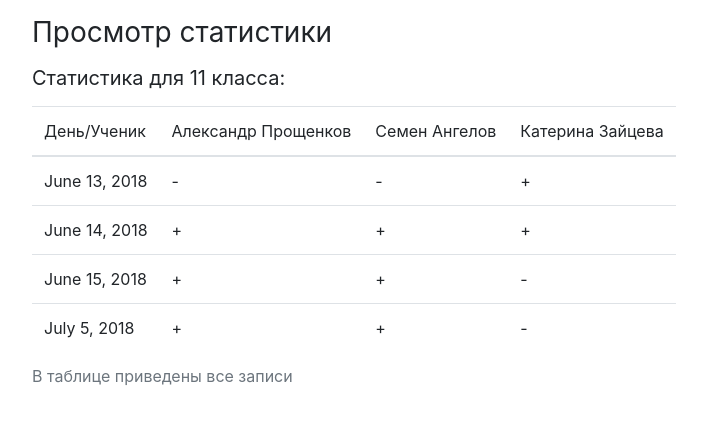
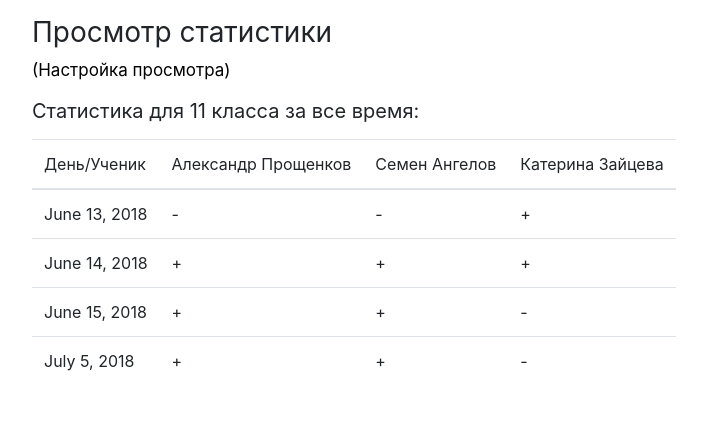
Before and after one commit to KeltorHD/django_project, a Django app: page /class/4/ in a window 1280 px wide. Shown: the part 71-495 px from the top of the page, without its empty margins (53-760 px from the left). Run offline with Django 3.2, Linux system fonts and the light colour scheme; a user stored in the database is signed in; data comes from the database, SQL or seed files in the repository; both versions use the stored data as it was after the commit; lists and menus that the app fills with data are empty; some libraries are stand-ins or nearby versions.

Commit message:
Настройка просмотра в статистике

```diff
--- a/app/static/css/styles.css
+++ b/app/static/css/styles.css
@@ -10,3 +10,21 @@
 .nav-item :hover{
   text-decoration: underline;
 }
+.ref{
+	font-size: 17px;
+	color: #000;
+}
+.ref:hover{
+	color: #000;
+	cursor: pointer;
+	text-decoration: underline;
+}
+ul{
+	list-style: circle;
+}
+.ul :hover{
+	list-style: disc;
+}
+.settings-list li a{
+	color: #000;
+}
--- a/app/static/js/script.js
+++ b/app/static/js/script.js
@@ -1,20 +1,11 @@
 $( document ).ready(function() {
 
-$( ".hidden" ).hide();
-$( ".menu" ).hide();
+$( ".settings" ).hide();
 
-$( ".hamburger" ).click(function() {
-$( ".menu" ).slideToggle( "slow", function() {
-$( ".hamburger" ).hide();
-$( ".cross" ).show();
+$( ".ref" ).click(function() {
+$( ".settings" ).slideToggle( "fast", function() {
 });
 });
 
-$( ".cross" ).click(function() {
-$( ".menu" ).slideToggle( "slow", function() {
-$( ".cross" ).hide();
-$( ".hamburger" ).show();
-});
-});
 
 });
--- a/app/templates/app/faq.html
+++ b/app/templates/app/faq.html
@@ -6,7 +6,7 @@
 	<h3 class="font-weight-normal">Раздел чаво</h3>
 	<p></p>
 	<h5 class="font-weight-normal">Ссылки на некоторые пункты раздела:</h5>
-	<ul class="faq">
+	<ul class="faq ul">
 		<li><a href="">Первый якорь</a></li>
 		<li>
 			<a href="">Второй якорь</a>
--- a/app/templates/app/list.html
+++ b/app/templates/app/list.html
@@ -5,7 +5,7 @@
 <div class="container">
 	<h3 class="font-weight-normal">Список последних 50 записей:</h3>
 	<p></p>
-	<ul>
+	<ul class="ul">
 	  {% for i in state %}
 	    <h6 <h3 class="font-weight-normal"><li><a href="{{i.id}}">{{i.date}} - {{i.school_class}}</a></li>
 	    </h6>
--- a/app/templates/app/schoolclass_list.html
+++ b/app/templates/app/schoolclass_list.html
@@ -7,7 +7,7 @@
 	<p></p>
 	<h5 class="font-weight-normal">Список всех классов, выберите один для просмотра статистики:</h5>
 	<p></p>
-	<ul>
+	<ul class="ul">
 	    {% if school_class %}
 	      {% for i in school_class %}
 	        <li>
--- a/app/templates/app/state_list.html
+++ b/app/templates/app/state_list.html
@@ -7,13 +7,27 @@
 
 <div class="container">
   {% load static %}
-  <h3 class="font-weight-normal">Просмотр статистики</<h3><p></p>
-  <h5 class="font-weight-normal">Статистика для {{cls.0}} класса:</h5> <p></p>
+  <h3 class="font-weight-normal">Просмотр статистики</h3>
+  {% if order %}
+  {% else %}
+    <span href="" class="ref">(Настройка просмотра)</span>
+    <div class="settings">
+      Показать записи за последний(ие):
+      <ul class="settings-list ul">
+        <li><a href="/class/{{pk}}/month/">Месяц</a></li>
+        <li><a href="/class/{{pk}}/half_a_year/">Полгода</a></li>
+        <li><a href="/class/{{pk}}/year/">Год</a></li>
+      </ul>
+    </div>
+  {% endif %}
+
+
+  <p></p>
+  <h5 class="font-weight-normal">Статистика для {{cls.0}} класса {% if order == '1' %}за последний месяц{% elif order == '2' %}за последние полгода{% else %}за все время:{% endif %}</h5> <p></p>
 
   {% if state %}
 
     <table class="table-responsive table-hover table">
-      <caption>В таблице приведены все записи</caption>
       <thead>
         <tr>
           <th><div class="font-weight-normal">День/Ученик</div></th>
@@ -40,9 +54,9 @@
       </tbody>
     </table>
   {% else %}
-    <h4 class="font-weight-normal">Нет ни одной записи для {{cls.0}} класса</h4>
+    <h5 class="font-weight-normal">Нет ни одной записи</h5>
   {% endif %}
 </div>
 
-
+<script src="{% static 'js/script.js' %}"></script>
 {% endblock %}
--- a/app/templates/app/writeindex.html
+++ b/app/templates/app/writeindex.html
@@ -8,7 +8,7 @@
     <div class="col-sm-6">
       <h5 class="font-weight-normal">Выберите из списка один класc для добавления нового дня:</<h5>
       <p></p>
-      <ul>
+      <ul class="ul">
         {% if class %}
           {% for i in class %}
             <li><a href='{{ i.id }}' class="href">{{i.school_class}} класс</a></li>
@@ -22,7 +22,7 @@
     <div class="col-sm-6">
       <h5 class="font-weight-normal">Выберите из списка один класс для редактирования существующей записи:</<h5>
       <p></p>
-      <ul>
+      <ul class="ul">
         {% if state_list %}
           {% for i in state_list %}
             <li><a href="edit/{{i.id}}" class="href">{{i.date}} - {{i.school_class}}</a></li>
--- a/app/templatetags/app_tags.py
+++ b/app/templatetags/app_tags.py
@@ -6,7 +6,7 @@ register = template.Library()
 
 @register.simple_tag
 def img(pk, i, d):
-	im = Image.open('app/static/img/{}.jpg'.format(pk), 'r')
+	im = Image.open('app/static/img/{}.png'.format(pk), 'r')
 
 	pix = im.getpixel((d,i))
 	return str(pix)
--- a/app/urls.py
+++ b/app/urls.py
@@ -6,6 +6,8 @@ urlpatterns = [
     path('', views.index, name = 'index'),
     path('class/', views.class_list, name = 'class'),
     path('class/<int:pk>/', views.class_detail_view, name='detail'),
+    path('class/<int:pk>/<str:kl>/', views.class_detail_view_order, name='detail_order'),
+
     path('write/', views.writeindex, name = 'writeindex'),
     path('write/<int:pk>/', views.newwrite, name = 'newwrite'),
     path('write/edit/<int:pk>/', views.edit, name = 'state_edit'),
--- a/app/views.py
+++ b/app/views.py
@@ -10,6 +10,7 @@ from django.contrib.auth.models import User, Group
 
 from PIL import Image
 import PIL.Image
+import datetime
 
 def index(request):
     return render(
@@ -24,13 +25,30 @@ def faq(request):
 @login_required
 def class_detail_view(request, pk):
     state = State.objects.filter(school_class='{}'.format(SchoolClass.objects.filter(id=pk).first()), availability='+')
-    stistic = SchoolClass.objects.filter(id='{}'.format(pk))
+    cls = SchoolClass.objects.filter(id='{}'.format(pk))
     people = People.objects.filter(school_class='{}'.format(pk))
     return render(
         request,
         'app/state_list.html',
-        context = {'state': state, 'cls':stistic, 'people':people})
+        context = {'state': state, 'cls':cls, 'people':people, 'pk':pk})
 
+@login_required
+def class_detail_view_order(request,pk,kl):
+    cls = SchoolClass.objects.filter(id='{}'.format(pk))
+    people = People.objects.filter(school_class='{}'.format(pk))
+    if kl == 'month':
+        state = State.objects.filter(date__gt=datetime.date.today() + datetime.timedelta(days=-32), school_class='{}'.format(SchoolClass.objects.filter(id=pk).first()), availability='+')
+        order = '1'
+    elif kl == 'half_a_year':
+        state = State.objects.filter(date__gt=datetime.date.today() + datetime.timedelta(days=-183), school_class='{}'.format(SchoolClass.objects.filter(id=pk).first()), availability='+')
+        order = '2'
+    else:
+        state = State.objects.filter(school_class='{}'.format(SchoolClass.objects.filter(id=pk).first()), availability='+')
+        order = '3'
+    return render(
+        request,
+        'app/state_list.html',
+        {'state': state, 'cls':cls, 'people':people, 'order':order})
 
 def class_list(request):
     school_class = SchoolClass.objects.order_by('id')
@@ -236,7 +254,7 @@ def pasrec(request):
 
 
 def image(request, pk):
-    im = Image.open('app/static/img/{}.jpg'.format(pk), 'r')
+    im = Image.open('app/static/img/{}.png'.format(pk), 'r')
 
     pix=im.load()
     w=im.size[0]
```
Also changed, not shown: app/static/img/new.jpg (added), db.sqlite3.
